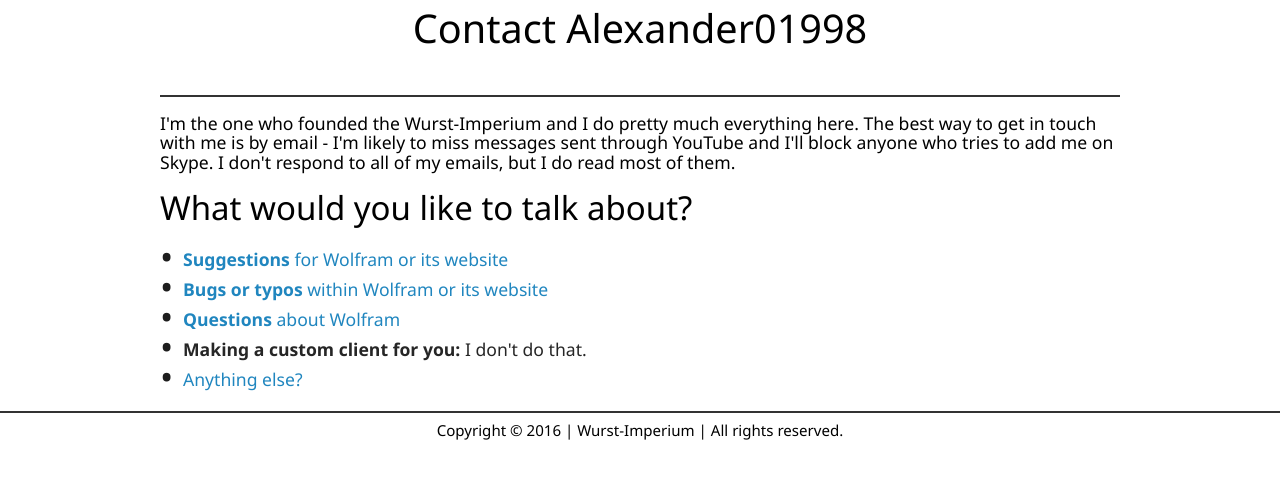
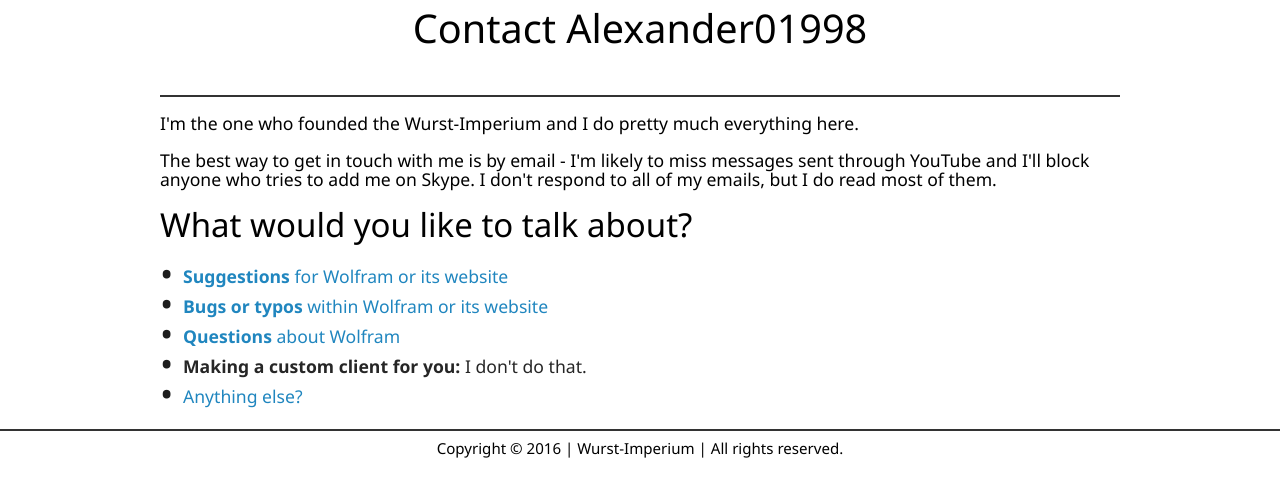
Before and after one commit to Wurst-Imperium/WolframClient.net, a Jekyll site: the page built from contact/index.html, in a window 1280 px wide, cut to the strip 303-800 px from the top of the page. Built offline with Jekyll 4.4.1, drawn with Linux system fonts in a browser that asks for light colours.

Commit message:
:art: Improve design of contact pages

```diff
--- a/contact/index.html
+++ b/contact/index.html
@@ -10,9 +10,12 @@ permalink: /contact/
 </div>
 <hr>
 <p>
-  I'm the one who founded the Wurst-Imperium and I do pretty much everything here. The best way to get in touch with me is by email - I'm likely to miss messages sent through YouTube and I'll block anyone who tries to add me on Skype. I don't respond to all of my emails, but I do read most of them.
+  I'm the one who founded the Wurst-Imperium and I do pretty much everything here.
 </p>
-<h2>What would you like to talk about?</h2>
+<p>
+  The best way to get in touch with me is by email - I'm likely to miss messages sent through YouTube and I'll block anyone who tries to add me on Skype. I don't respond to all of my emails, but I do read most of them.
+</p>
+<h2 class="text-light">What would you like to talk about?</h2>
 <ul class="simple-list dark-bullet">
   <li><a href="suggestions/"><b>Suggestions</b> for Wolfram or its website</a></li>
   <li><a href="bugs/"><b>Bugs or typos</b> within Wolfram or its website</a></li>
--- a/contact/suggestions.html
+++ b/contact/suggestions.html
@@ -17,6 +17,7 @@ permalink: /contact/suggestions/
 <p>
   Third, each one of our issue trackers has its own set of rules that you have to follow. If you don't, we will ban your account from <em>all</em> of our issue trackers. Make sure that you read and understand those rules before posting anything.
 </p>
+<h2 class="text-light">Still interested?</h2>
 <p>
-  Still interested? Here's a <a href="/github/">list of our Wolfram-related GitHub repositories</a>. Find the one that's right for your suggestion, read through the rules and then open an issue there. You will also need a GitHub account if you don't have one already.
+  Here's a <a href="/github/">list of our Wolfram-related GitHub repositories</a>. Find the one that's right for your suggestion, read through the rules and then open an issue there. You will also need a GitHub account if you don't have one already.
 </p>
```
